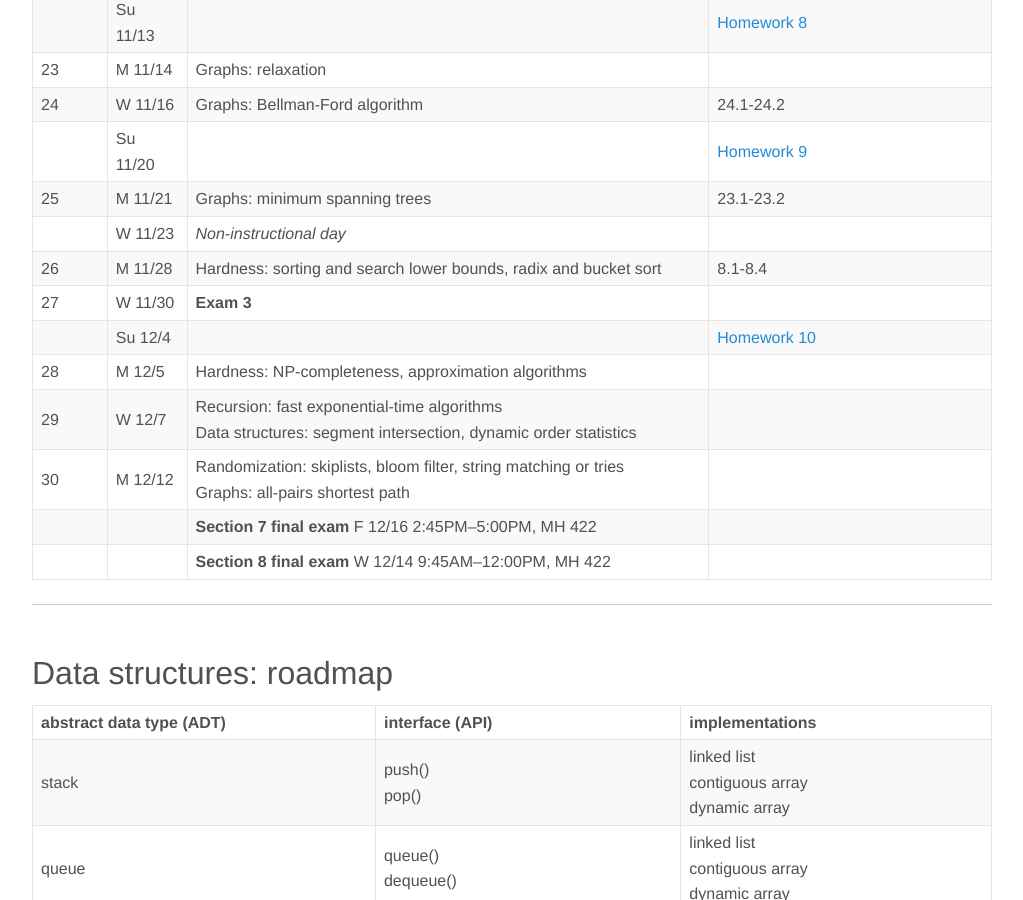
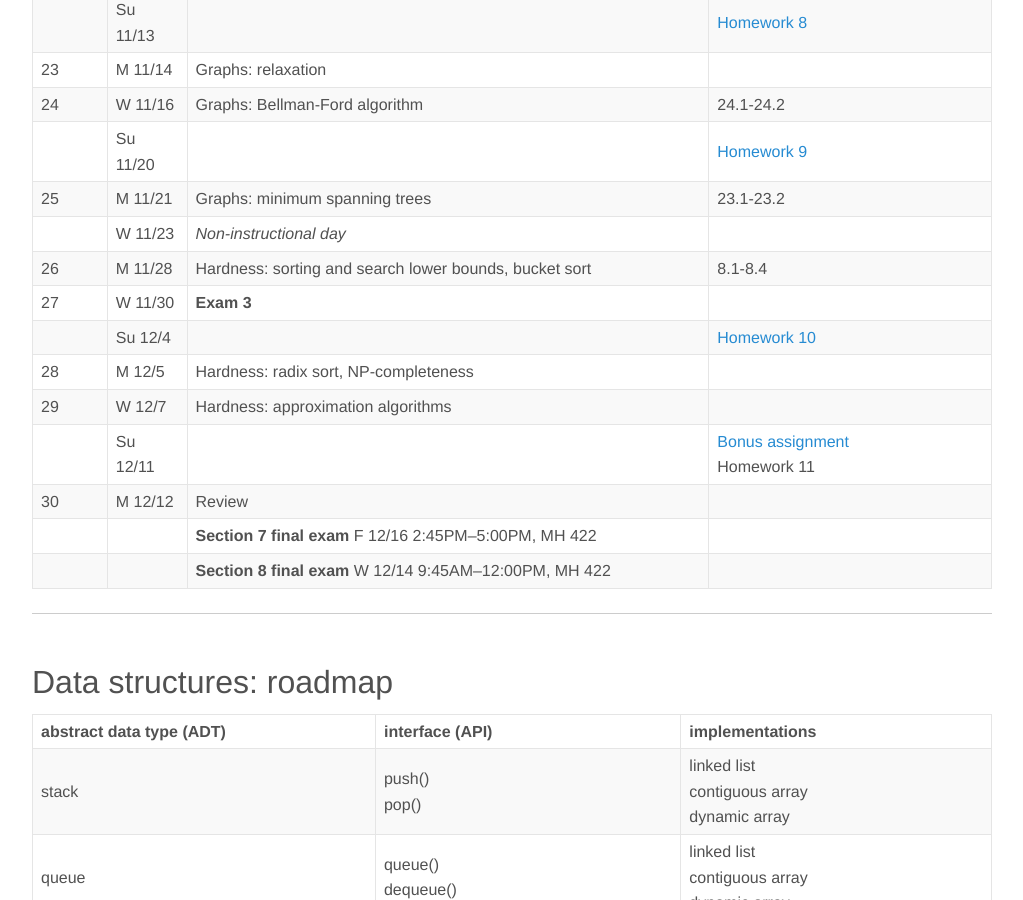
Before and after one commit to jnylam/jnylam.github.io, a Jekyll site: the page built from _courses/146-f16/index.md, in a window 1280 px wide and 900 px high, scrolled down 1731 px. Shown: the whole window, without its empty margins (128-1151 px from the left). Built offline with Jekyll 4.4.1, drawn with Linux system fonts in a browser that asks for light colours.

Commit message:
146 add bonus assignment

```diff
--- a/_courses/146-f16/index.md
+++ b/_courses/146-f16/index.md
@@ -45,12 +45,13 @@ Lecture|Date|Topic|Reading/homework
 | Su 11/20 | | [Homework 9](homework09.html)
 25 | M 11/21 | Graphs: minimum spanning trees | 23.1-23.2
  | W 11/23 | _Non-instructional day_
-26 | M 11/28 | Hardness: sorting and search lower bounds, radix and bucket sort | 8.1-8.4
+26 | M 11/28 | Hardness: sorting and search lower bounds, bucket sort | 8.1-8.4
 27 | W 11/30 | __Exam 3__
 | Su 12/4 | | [Homework 10](homework10.html)
-28 | M 12/5 | Hardness: NP-completeness, approximation algorithms
-29 | W 12/7 | Recursion: fast exponential-time algorithms<br> Data structures: segment intersection, dynamic order statistics
-30 | M 12/12 | Randomization: skiplists, bloom filter, string matching or tries<br> Graphs: all-pairs shortest path
+28 | M 12/5 | Hardness: radix sort, NP-completeness
+29 | W 12/7 | Hardness: approximation algorithms
+| Su 12/11 | | [Bonus assignment](bonus.html)<br>Homework 11
+30 | M 12/12 | Review |
 | | __Section 7 final exam__ F 12/16 2:45PM&ndash;5:00PM, MH 422<br />
 | | __Section 8 final exam__ W 12/14 9:45AM&ndash;12:00PM, MH 422
 
```
Also changed, not shown: _courses/146-f16/bonus.md (added, +62 -0 lines), _courses/146-f16/homework11.md (deleted, +0 -65 lines), _courses/149-f16/homework07.md (+0 -2 lines).
